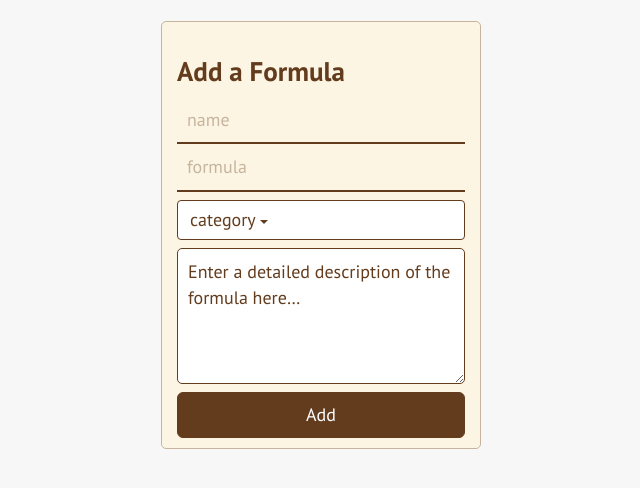
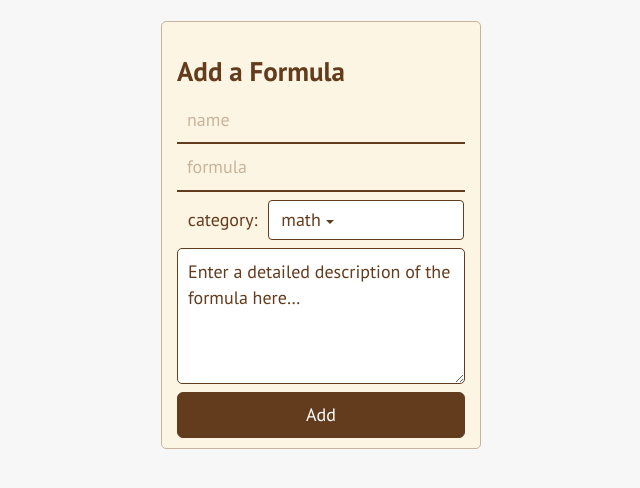
Before and after one commit to aclissold/formulas, a PHP site: page /add.php in a window 1280 px wide. Shown: the part 195-683 px from the top of the page, without its empty margins (319-959 px from the left). Run offline with PHP 8.4, Linux system fonts and the light colour scheme; the visitor is signed in with stand-in values (Sample User, id 1); data that the repository does not hold is empty.

Commit message:
Add a category label to the "add" form

```diff
--- a/public_html/add.php
+++ b/public_html/add.php
@@ -109,9 +109,11 @@ else
         <input type="text" name="name" class="form-control" placeholder="name" required autofocus>
         <input type="text" name="formula" class="form-control" placeholder="formula" required>
 
+        <div>
+          <div class="label">category:</div>
           <div class="dropdown">
             <button class="btn btn-default dropdown-toggle" type="button" id="categoryDropdown" data-toggle="dropdown" aria-haspopup="true" aria-expanded="true">
-            category
+              <span id="categoryDropdownSelection">math</span>
               <span class="caret"></span>
             </button>
             <input type="hidden" name="category" id="category" value="Math">
@@ -127,6 +129,7 @@ else
                 </a>
               </li>
             </ul>
+          </div>
         </div>
 
         <textarea class="form-control" name="description" placeholder="Enter a detailed description of the formula here…" required></textarea>
@@ -151,11 +154,13 @@ else
       });
       var mathSelected = function() {
         $('#category').val('Math');
+        $('#categoryDropdownSelection').text('math');
         $('#mathCheckmark').removeClass('hidden');
         $('#physicsCheckmark').addClass('hidden');
       };
       var physicsSelected = function() {
         $('#category').val('Physics')
+        $('#categoryDropdownSelection').text('physics');
         $('#mathCheckmark').addClass('hidden');
         $('#physicsCheckmark').removeClass('hidden');
       }
--- a/public_html/css/form.css
+++ b/public_html/css/form.css
@@ -56,6 +56,13 @@
 .form-add .description-textarea {
   width: 100%;
 }
+.form-add .label {
+  float: left;
+  color: #633c1e;
+  font-size: 18px;
+  margin-top: 15px;
+  font-weight: normal;
+}
 .form-add .dropdown .btn-default {
   color: #633c1e;
   font-size: 18px;
@@ -64,6 +71,7 @@
 }
 .form-add .dropdown-menu {
   border-color: #c7b49d;
+  margin-left: 90px;
 }
 .form-add .dropdown .btn-default:focus,
 .form-add .dropdown .btn-default:hover,
@@ -73,7 +81,7 @@
 }
 .form-add .dropdown .btn-default,
 .form-add .dropdown-menu {
-  width: 100%;
+  width: 196px;
 }
 .form-add .dropdown-menu li a {
   color: #633c1e;
```
Lines whose indentation alone changed are shown as unchanged.
